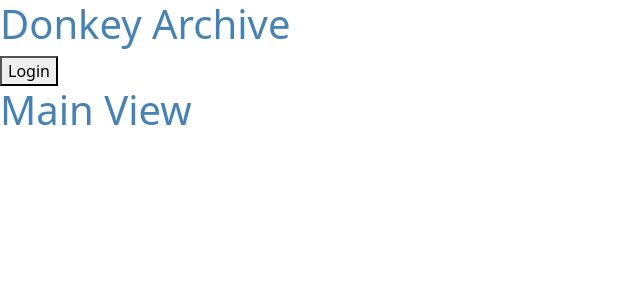
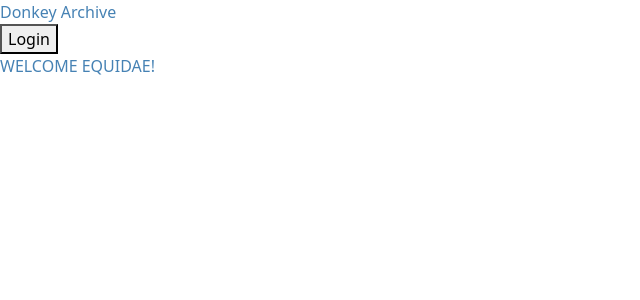
Before and after one commit to heldrethtw/CF-3.9-donkeyarchiveclient, a React (Vite) app: page / in a window 1280 px wide. Shown: the top 300 px of the page, without its empty margins (0-640 px from the left). Built offline with nearby package versions, Linux system fonts and the light colour scheme.

Commit message:
fooling around with looks

```diff
--- a/src/components/MainView/main-view.jsx
+++ b/src/components/MainView/main-view.jsx
@@ -6,7 +6,7 @@ export const MainView = () => {
   return (
     <div className="Main-View">
       <Navbar />
-      <h1>Main View</h1>
+      <p>WELCOME EQUIDAE!</p>
     </div>
   );
 };
--- a/src/index.jsx
+++ b/src/index.jsx
@@ -7,7 +7,7 @@ import { MainView } from "./components/MainView/main-view";
 const DonkeyArchive = () => {
   return (
     <div className="Donkey-Archive">
-      <h1>Donkey Archive</h1>
+      <span>Donkey Archive</span>
       <MainView />
     </div>
   );
--- a/src/index.scss
+++ b/src/index.scss
@@ -3,3 +3,7 @@ $color: steelblue;
 .Donkey-Archive {
   color: $color;
 }
+
+.button {
+  background-color: $color;
+}
```
Also changed, not shown: 4 other files (tests, documents, lock files or other folders).
